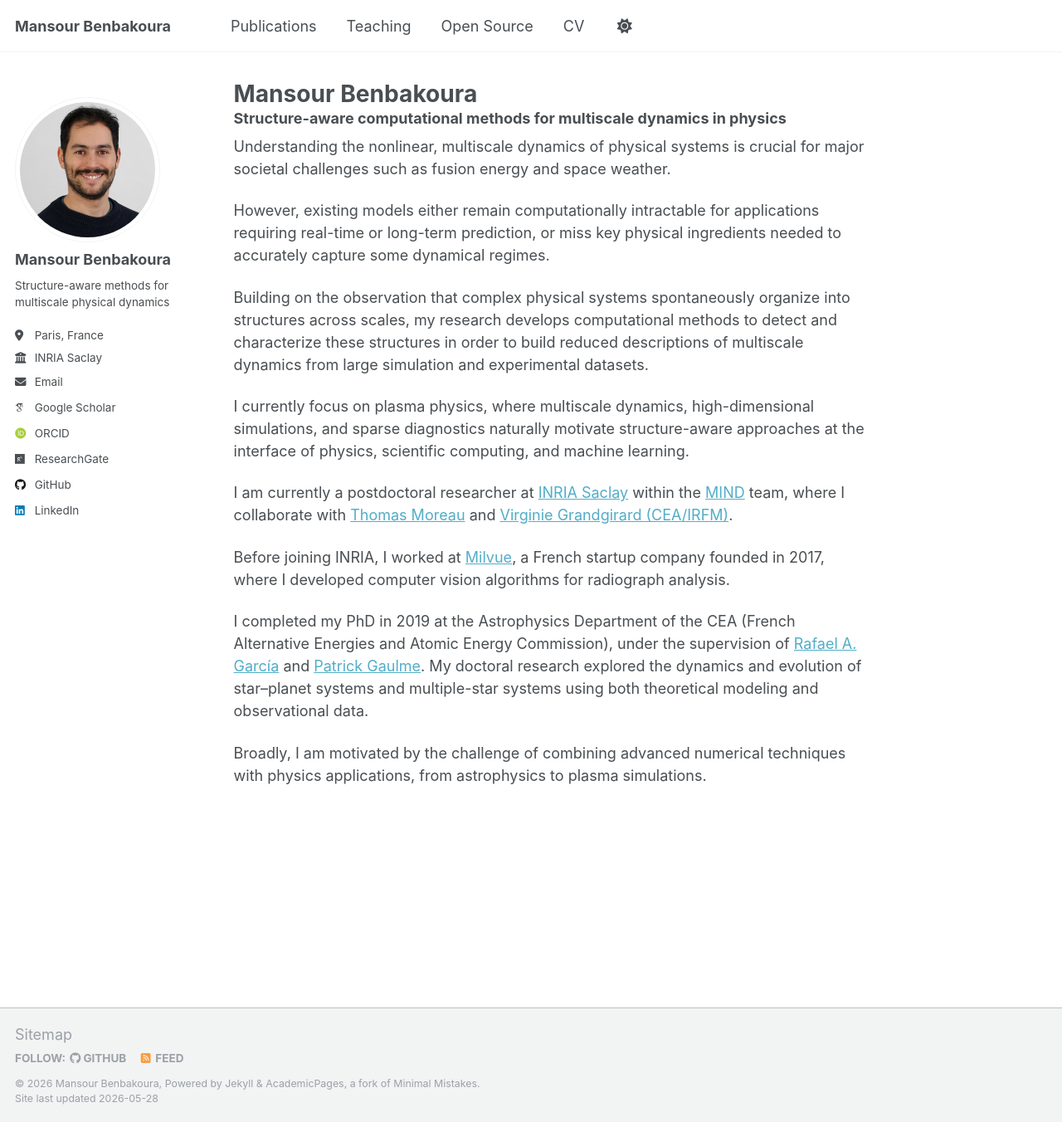
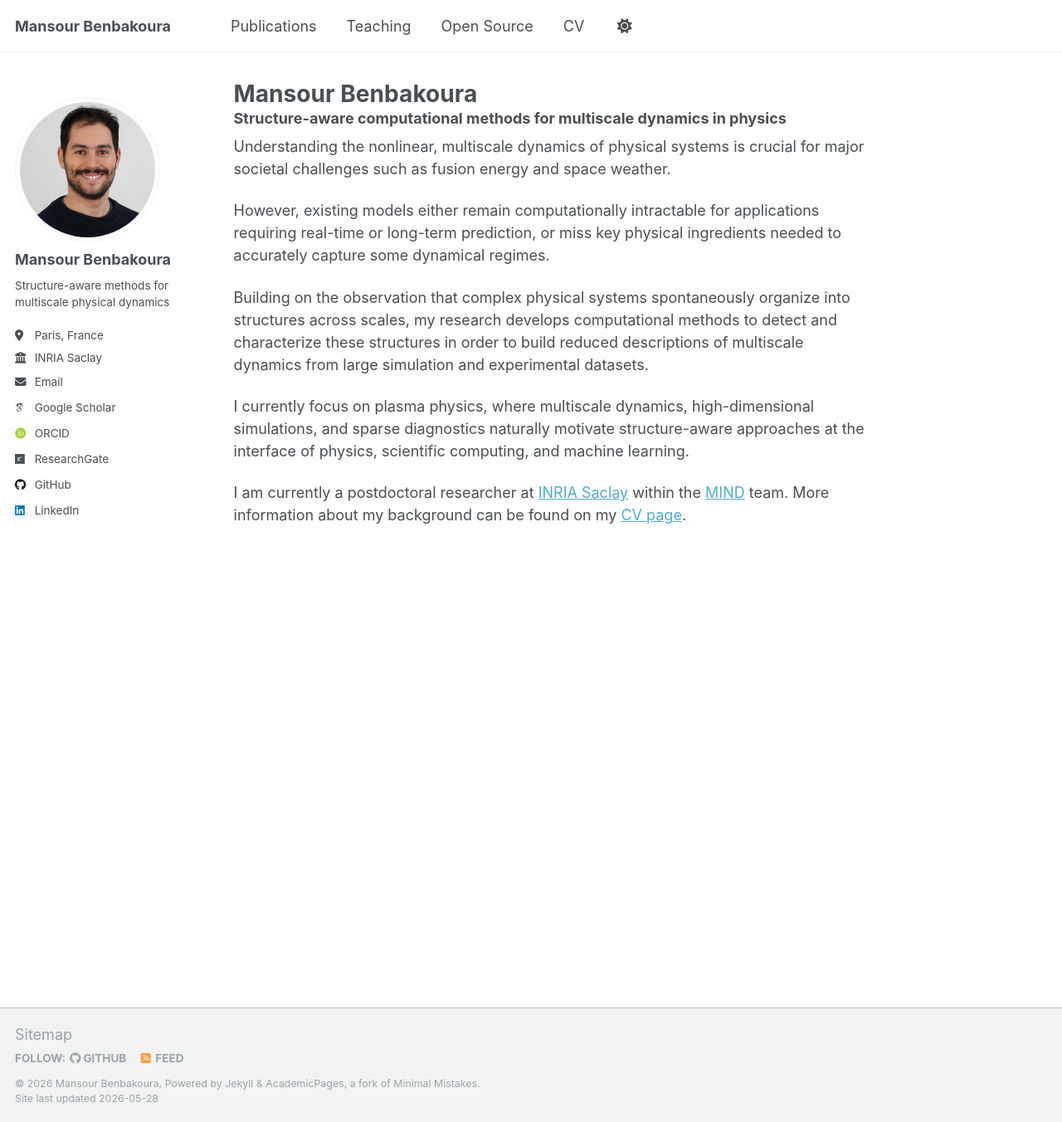
Before and after one commit to mansour-b/mansour-b.github.io, a Jekyll site: the page built from _pages/about.md, in a window 1280 px wide and 1352 px high. Shown: the whole window at 83% size. Built offline with Jekyll 4.4.1, drawn with Linux system fonts in a browser that asks for light colours; some web fonts are replaced; a script that is not in the unit is left out.

Commit message:
remove bio from welcome page

```diff
--- a/_pages/about.md
+++ b/_pages/about.md
@@ -21,10 +21,4 @@ Building on the observation that complex physical systems spontaneously organize
 
 I currently focus on plasma physics, where multiscale dynamics, high-dimensional simulations, and sparse diagnostics naturally motivate structure-aware approaches at the interface of physics, scientific computing, and machine learning.
 
-I am currently a postdoctoral researcher at [INRIA Saclay](https://www.inria.fr/) within the [MIND](https://team.inria.fr/mind/) team, where I collaborate with [Thomas Moreau](https://tommoral.github.io) and [Virginie Grandgirard (CEA/IRFM)](https://www.researchgate.net/profile/Virginie-Grandgirard).
-
-Before joining INRIA, I worked at [Milvue](https://www.milvue.com/), a French startup company founded in 2017, where I developed computer vision algorithms for radiograph analysis.
-
-I completed my PhD in 2019 at the Astrophysics Department of the CEA (French Alternative Energies and Atomic Energy Commission), under the supervision of [Rafael A. García](https://www.researchgate.net/profile/R-Garcia-2) and [Patrick Gaulme](https://www.researchgate.net/profile/Patrick-Gaulme). My doctoral research explored the dynamics and evolution of star--planet systems and multiple-star systems using both theoretical modeling and observational data.
-
-Broadly, I am motivated by the challenge of combining advanced numerical techniques with physics applications, from astrophysics to plasma simulations.
+I am currently a postdoctoral researcher at [INRIA Saclay](https://www.inria.fr/) within the [MIND](https://team.inria.fr/mind/) team. More information about my background can be found on my [CV page](https://mansour-b.github.io/cv/).
```
